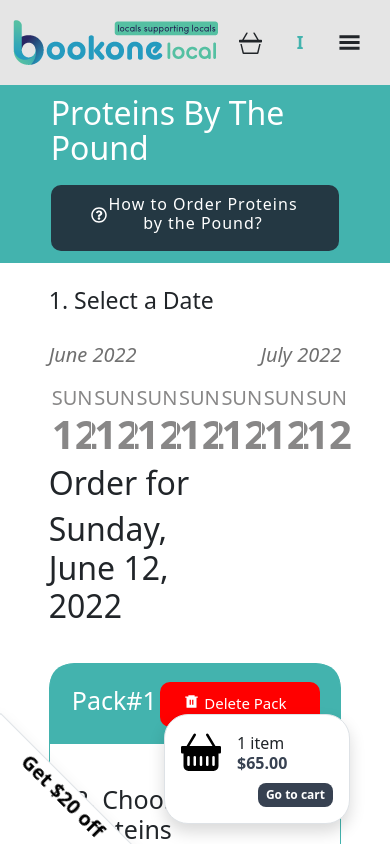
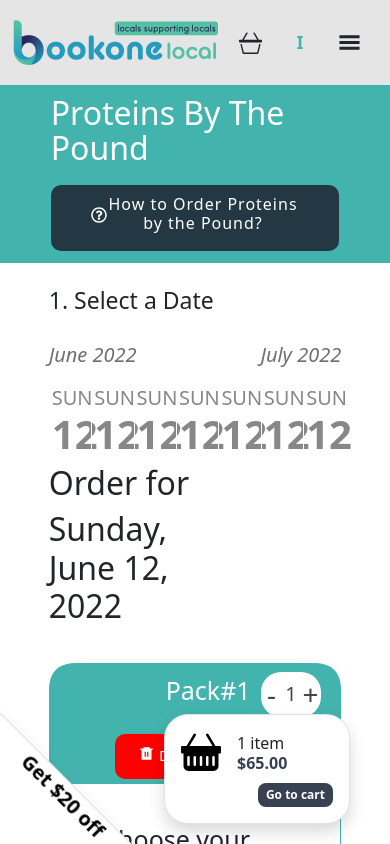
Before and after one commit to rekha-credencesoft/clean-creation, a Next.js app: page /byingredients in a window 390 px wide. Shown: the top 844 px of the page. Built offline with nearby package versions, Linux system fonts and the light colour scheme.

Commit message:
By Ingredients Page Responsive Style Added and Completed.

```diff
--- a/styles/component-styles/ProteinsByThePound/ProtiensByThePound.module.css
+++ b/styles/component-styles/ProteinsByThePound/ProtiensByThePound.module.css
@@ -487,3 +487,10 @@
     width: 60px;
   }
 }
+
+@media screen and (max-width: 400px) {
+  .packsContainer > .packs > .pack > .packHeading {
+    height: 120px;
+    flex-direction: column;
+  }
+}
```
